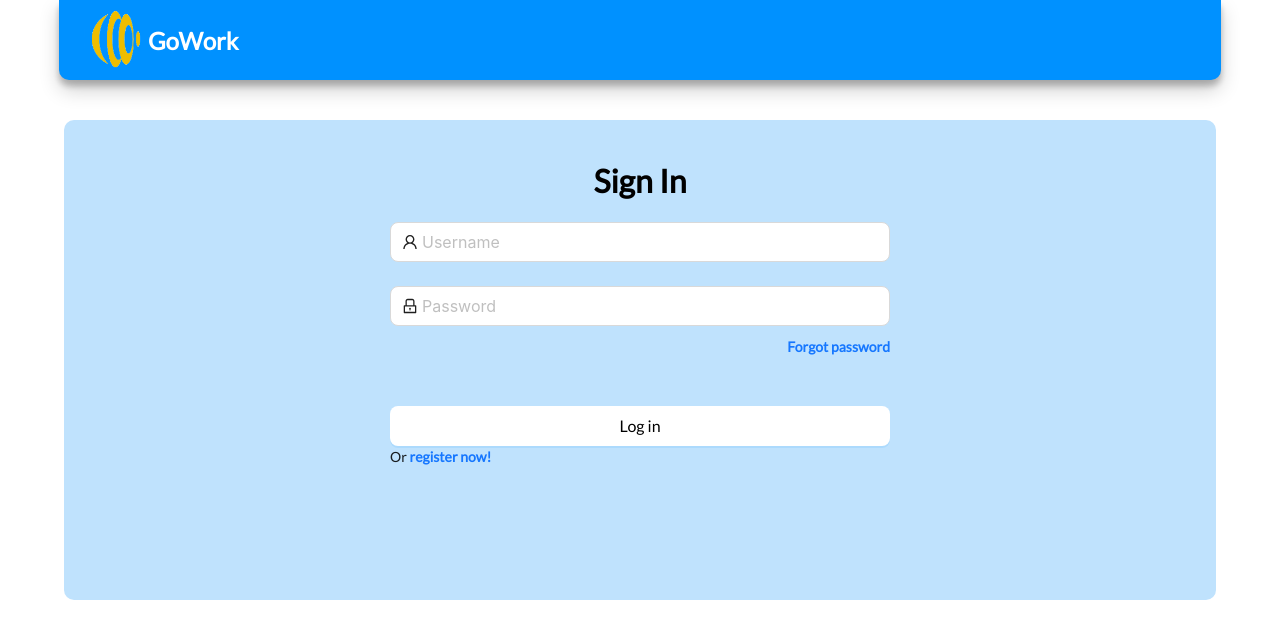
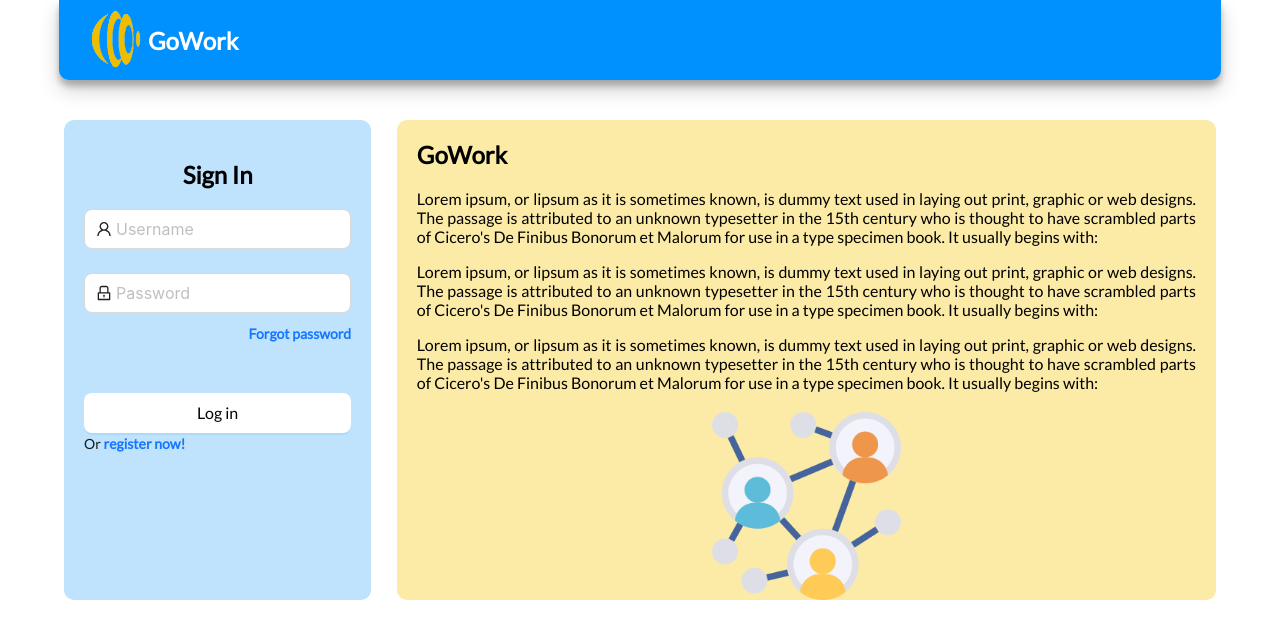
Before and after one commit to imagine-software-filip/gowork-frontend, a React (Create React App) app: page /login in a window 1280 px wide. Shown: the top 638 px of the page. Built offline with nearby package versions, Linux system fonts and the light colour scheme.

Commit message:
Improved login screen

```diff
--- a/src/screens/LoginScreen.js
+++ b/src/screens/LoginScreen.js
@@ -3,6 +3,7 @@ import { Button, Form, Input, Alert } from "antd";
 import { Link, useNavigate } from "react-router-dom";
 import { UserOutlined, LockOutlined } from "@ant-design/icons";
 import styles from "./LoginScreen.module.css";
+import networkImg from "../assets/networking.png";
 
 const LoginScreen = () => {
   const navigate = useNavigate();
@@ -42,7 +43,7 @@ const LoginScreen = () => {
     <div className={styles.mainContainer}>
       <div className={styles.formContainer}>
         <div className={styles.form}>
-          <h1>Sign In</h1>
+          <h2>Sign In</h2>
           <Form
             name="normal_login"
             className={styles.loginForm}
@@ -56,7 +57,7 @@ const LoginScreen = () => {
               rules={[
                 {
                   required: true,
-                  message: ""
+                  message: "",
                 },
               ]}
             >
@@ -71,7 +72,7 @@ const LoginScreen = () => {
               rules={[
                 {
                   required: true,
-                  message: ""
+                  message: "",
                 },
               ]}
             >
@@ -112,6 +113,35 @@ const LoginScreen = () => {
           </Form>
         </div>
       </div>
+      <div className={styles.sideBarContainer}>
+        <div className={styles.sideBarContent}>
+          <h2>GoWork</h2>
+          <p>
+            Lorem ipsum, or lipsum as it is sometimes known, is dummy text used
+            in laying out print, graphic or web designs. The passage is
+            attributed to an unknown typesetter in the 15th century who is
+            thought to have scrambled parts of Cicero's De Finibus Bonorum et
+            Malorum for use in a type specimen book. It usually begins with:{" "}
+          </p>
+          <p>
+            Lorem ipsum, or lipsum as it is sometimes known, is dummy text used
+            in laying out print, graphic or web designs. The passage is
+            attributed to an unknown typesetter in the 15th century who is
+            thought to have scrambled parts of Cicero's De Finibus Bonorum et
+            Malorum for use in a type specimen book. It usually begins with:{" "}
+          </p>
+          <p>
+            Lorem ipsum, or lipsum as it is sometimes known, is dummy text used
+            in laying out print, graphic or web designs. The passage is
+            attributed to an unknown typesetter in the 15th century who is
+            thought to have scrambled parts of Cicero's De Finibus Bonorum et
+            Malorum for use in a type specimen book. It usually begins with:{" "}
+          </p>
+        </div>
+        <div style={{textAlign: "center"}}>
+        <img src={networkImg} alt="Freelancing" width="23%" />
+        </div>
+      </div>
     </div>
   );
 };
--- a/src/screens/LoginScreen.module.css
+++ b/src/screens/LoginScreen.module.css
@@ -6,13 +6,25 @@
     display: flex;
     justify-content: center;
     align-content: center;
+    gap: 2%;
 }
 
 .formContainer {
     background-color: #bfe2fd;
     color: #000;
     border-radius: 10px;
-    width: 90%;
+    width: 24%;
+}
+
+.sideBarContainer {
+    width: 64%;
+    background-color: #fceba6;
+    border-radius: 10px;
+}
+
+.sideBarContent {
+    margin: 20px;
+    text-align: justify
 }
 
 .form {
@@ -24,7 +36,7 @@
 }
 
 .loginForm {
-    width: 500px;
+    min-width: 200px;
 }
 
 .loginFormForgot {
@@ -57,9 +69,18 @@
     transition: 0.2s;
 }
 
-@media screen and (max-width: 750px) {
+@media screen and (max-width: 850px) {
     .loginForm {
         width: 300px;
     }
+    .mainContainer {
+        margin-top: 320px;
+        margin-bottom: 200px;
+        flex-direction: column;
+        align-items: center;
+    }
+    .formContainer, .sideBarContainer {
+        width: 90%;
+    }
 
 }
```
Also changed, not shown: src/assets/networking.png (added).
